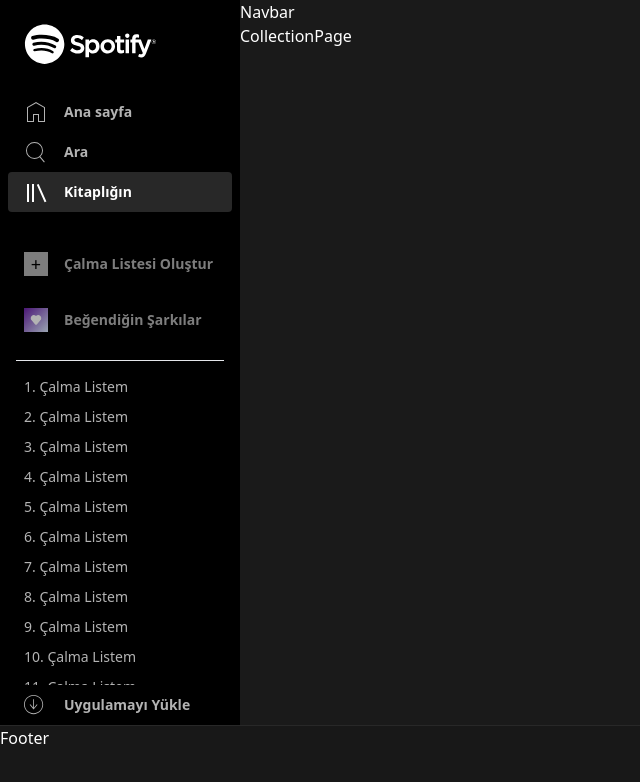
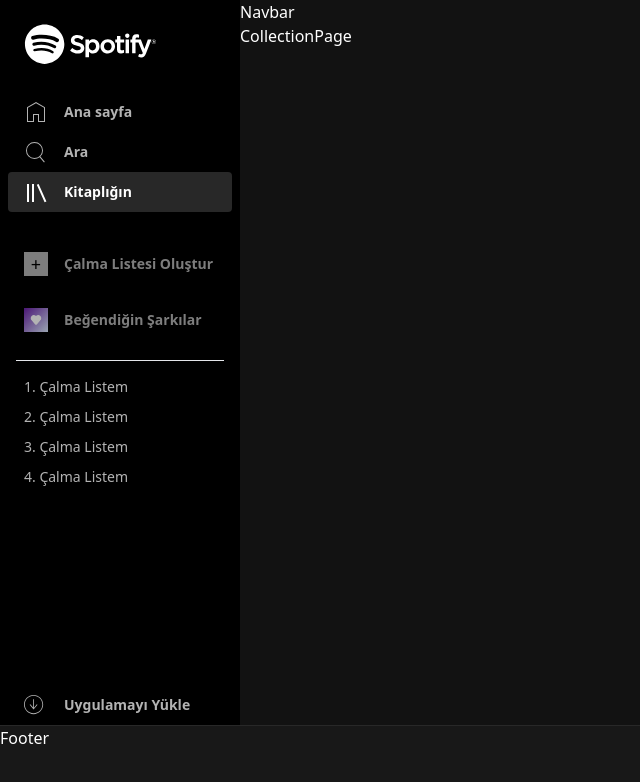
Before and after one commit to harundogdu/react-tailwind-spotify-clone, a React (Create React App) app: page /collection in a window 1280 px wide. Shown: the top 782 px of the page, without its empty margins (0-640 px from the left). Built offline with nearby package versions, Linux system fonts and the light colour scheme.

Commit message:
some design changes

```diff
--- a/src/App.js
+++ b/src/App.js
@@ -5,7 +5,7 @@ import Footer from "components/Footer";
 /* funnction */
 function App() {
   return (
-    <div className="flex flex-col bg-bgBase h-full text-white">
+    <div className="flex flex-col bg-bgSideBar text-white">
       <div className="flex">
         <SideBar />
         <div className="flex-1 flex-col items-center justify-center">
--- a/src/components/SideBar/Playlists.js
+++ b/src/components/SideBar/Playlists.js
@@ -2,9 +2,9 @@ import React from "react";
 
 const Playlists = () => {
   return (
-    <div className="py-2  h-80 w-full overflow-y-scroll">
+    <div className="py-2  h-80 w-full">
       <ul className="grid gap-y-0.5 ">
-        {new Array(40).fill(0).map((_, index) => (
+        {new Array(4).fill(0).map((_, index) => (
           <li className="flex items-center py-1 px-2 " key={index}>
             <a
               href="!#"
--- a/src/views/HomePage.js
+++ b/src/views/HomePage.js
@@ -1,11 +1,13 @@
-import React from 'react'
+import React from "react";
+import UpperSection from "components/Content/UpperSection";
+const HomePage = () => {
+  return (
+    <div className="flex flex-col bg-transparent ">
+      <div className="grid gap-6 pt-6 px-8">
+        <UpperSection title={"İyi akşamlar"} />
+      </div>
+    </div>
+  );
+};
 
-const HomePage = () => {
-    return (
-        <div>
-            Homepage
-        </div>
-    )
-}
-
-export default HomePage
+export default HomePage;
--- a/tailwind.config.js
+++ b/tailwind.config.js
@@ -3,14 +3,18 @@ module.exports = {
   theme: {
     extend: {
       colors: {
+        brandColor: "#1db954",
         bgBase: "#1a1a1a",
         bgSideBar: "#121212",
         bgLink: "#282828",
         bgText: "#b3b3b3",
-        bgFooter:"#181818"
+        bgFooter: "#181818",
+        bgGradient: "#414341",
+        bgSettingsHover: "#ffffff1a",
+        bgHorizontalCard: "#ffffff63",
       },
       minHeight: {
-        "fullSizeForSideBar": "86vh",
+        fullSizeForSideBar: "86vh",
       },
     },
   },
```
